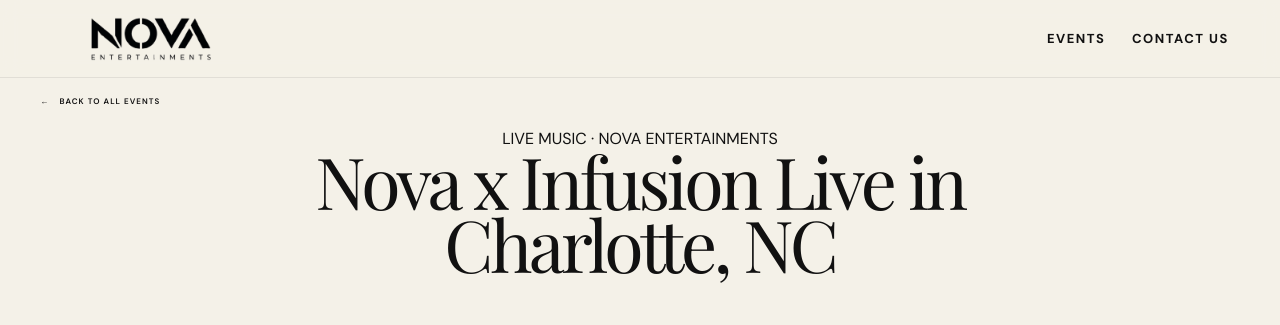
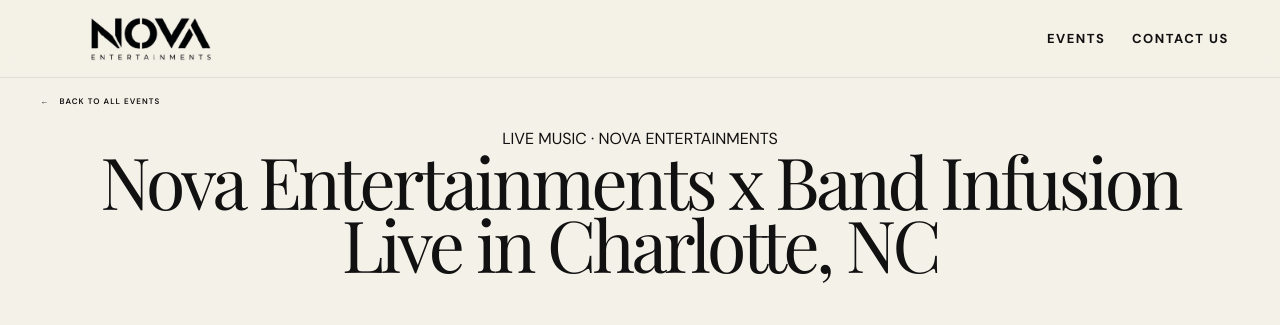
Before and after one commit to gayathris99/nova-entertainments, a React (Vite) app: page /events/nova-x-live-charlotte in a window 1280 px wide. Shown: the top 325 px of the page. Built offline with nearby package versions, Linux system fonts and the light colour scheme.

Commit message:
Update title

```diff
--- a/src/data/events.json
+++ b/src/data/events.json
@@ -1,9 +1,9 @@
 [
   {
     "slug": "nova-x-live-charlotte",
-    "name": "Nova x Infusion Live in Charlotte, NC",
+    "name": "Nova Entertainments x Band Infusion Live in Charlotte, NC",
     "category": "Live Music",
-    "description": "Get ready for an unforgettable night of live vibes and killer tunes with BAND INFUSION and NOVA ENTERTAINMENTS!\n\n**🎶 NOVA × INFUSION — LIVE IN CHARLOTTE, NC! 🎶**\n\nGet ready for an unforgettable night of **live music, entertainment, and incredible energy! 🔥**\n\n**NOVA Entertainments × BAND INFUSION** is bringing an exciting live experience to **Charlotte, NC on October 10th at Concord Event Center.**\n\n✨ Live Entertainment\n🎤 Amazing Performances\n🎶 Music & Entertainment\n🍽️ Food & Drinks\n🎉 Great vibes with friends and family\n\nWhether you're looking for a fun night out, great entertainment, or an experience to remember, NOVA × INFUSION is the place to be!\n\n**🎟️ Get your tickets early, don't miss the night!**\n\n**📅 October 10th**\n**📍 Concord Event Center | Charlotte, NC**\n\n**Come for the music. Stay for the experience. 🔥**",
+    "description": "Get ready for an unforgettable night of live vibes and killer tunes with BAND INFUSION and NOVA ENTERTAINMENTS!\n\n**🎶 NOVA ENTERTAINMENTS × BAND INFUSION — LIVE IN CHARLOTTE, NC! 🎶**\n\nGet ready for an unforgettable night of **live music, entertainment, and incredible energy! 🔥**\n\n**NOVA Entertainments × BAND INFUSION** is bringing an exciting live experience to **Charlotte, NC on October 10th at Concord Event Center.**\n\n✨ Live Entertainment\n🎤 Amazing Performances\n🎶 Music & Entertainment\n🍽️ Food & Drinks\n🎉 Great vibes with friends and family\n\nWhether you're looking for a fun night out, great entertainment, or an experience to remember, NOVA ENTERTAINMENTS × BAND INFUSION is the place to be!\n\n**🎟️ Get your tickets early, don't miss the night!**\n\n**📅 October 10th**\n**📍 Concord Event Center | Charlotte, NC**\n\n**Come for the music. Stay for the experience. 🔥**",
     "date": "2026-10-10",
     "time": "8:30 PM – 2:00 AM",
     "venue": {
--- a/src/index.css
+++ b/src/index.css
@@ -892,7 +892,7 @@
 }
 
 .title {
-  max-width: 720px;
+  max-width: 1400px;
 
   margin: 0 auto;
 
```
